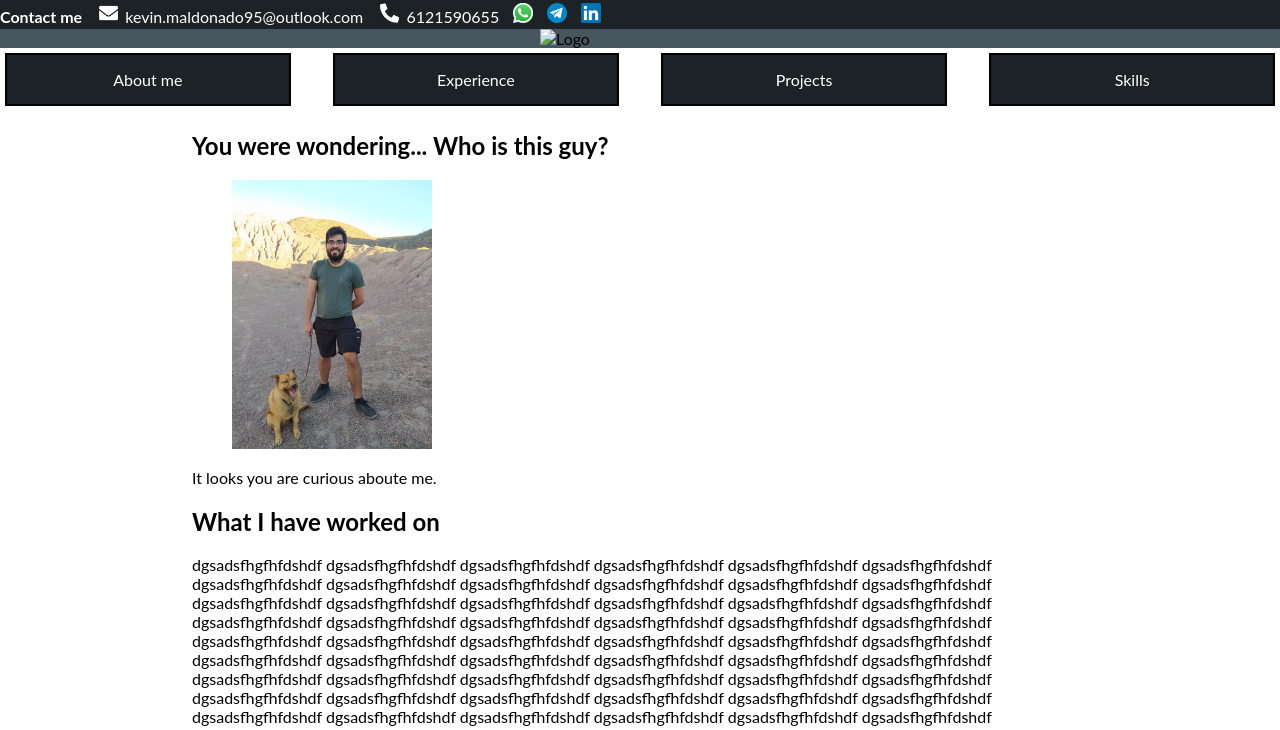
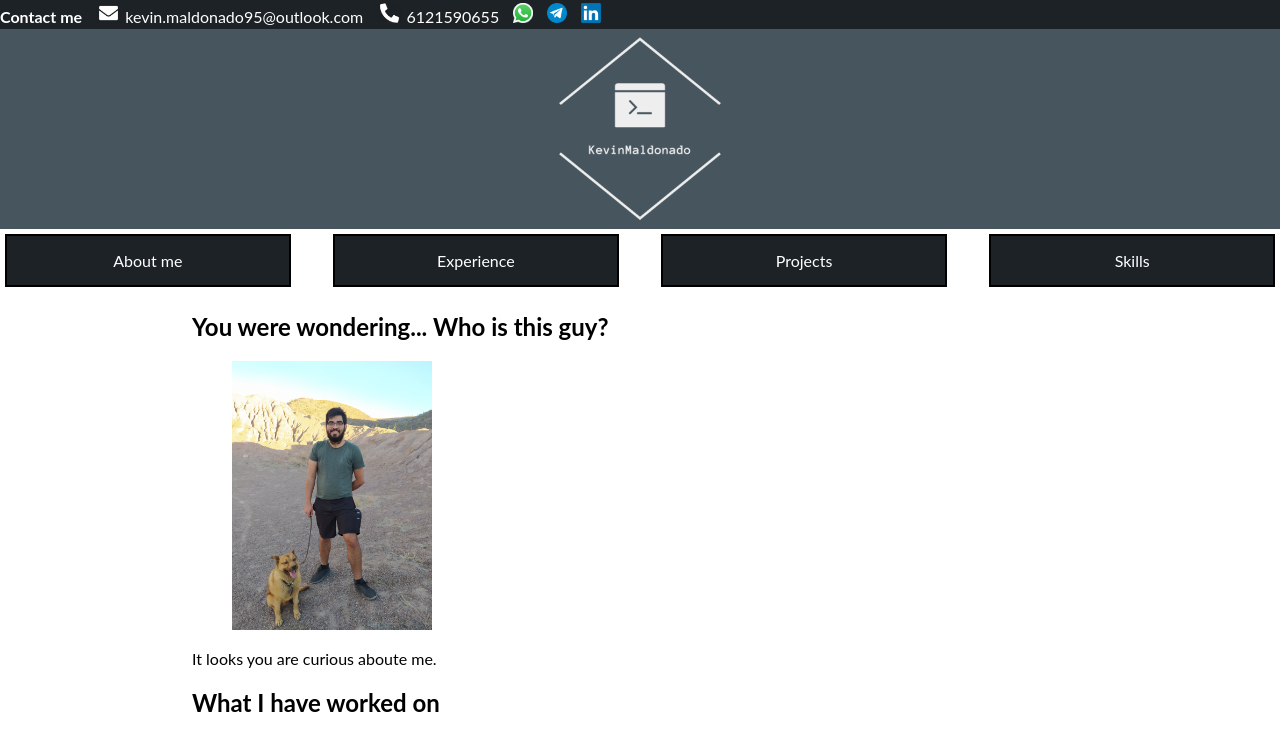
Before and after one commit to kevomaldonado/CV, a plain HTML site: page index.html in a window 1280 px wide. Shown: the top 730 px of the page. Drawn offline with Linux system fonts and the light colour scheme.

Commit message:
arreglar logo

```diff
--- a/index.html
+++ b/index.html
@@ -17,7 +17,7 @@
             </ul>
         </div>
         <header>
-            <img src="../CoreCourse/images/logo.png" alt="Logo">
+            <img src="./images/logo.png" alt="Logo">
         </header>
         <nav>
             <a class="menu" href="#aboutme">About me</a>
```
